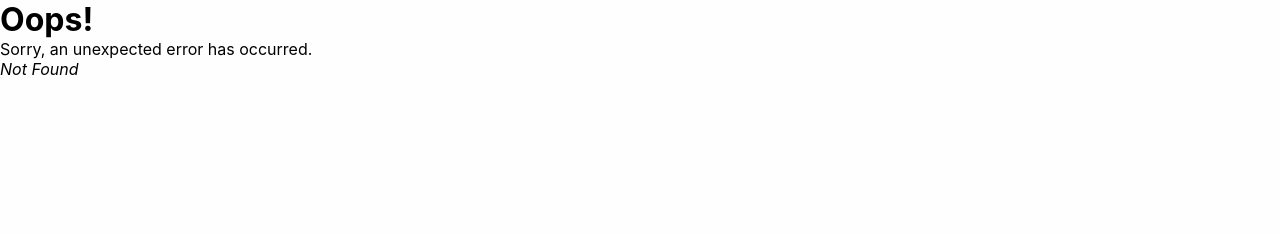
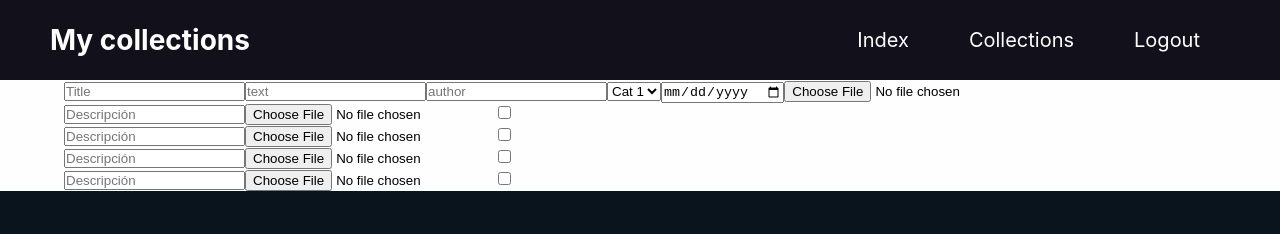
Before and after one commit to cristianS97/colecciones-react-app, a React (Create React App) app in the folder app-colecciones/: page /collection/edit in a window 1280 px wide. Before the commit this address had no page. Shown: the top 234 px of the page. Built offline with nearby package versions, Linux system fonts and the light colour scheme; grey boxes are pictures that could not be loaded.

Commit message:
Se inicia formulario de edición

```diff
--- a/app-colecciones/src/components/coleccion/CollectionDetail.jsx
+++ b/app-colecciones/src/components/coleccion/CollectionDetail.jsx
@@ -1,7 +1,7 @@
 // React
 import React from 'react';
 // React router dom
-import { useNavigate } from 'react-router-dom';
+import { useNavigate, Link } from 'react-router-dom';
 // Sweet alert
 import Swal from 'sweetalert2';
 // Mis importaciones
@@ -40,14 +40,14 @@ export const CollectionDetail = () => {
                     <p>Personas: {collection.involucrados.join(', ')}</p>
                     <p>{collection.text}</p>
                     <div className="btns">
-                        <button>
+                        <Link to='edit' className='btn'>
                             <span>Editar</span>
                             <span>Editar</span>
-                        </button>
-                        <button onClick={deleteCollection}>
+                        </Link>
+                        <a className='btn' onClick={deleteCollection}>
                             <span>Eliminar</span>
                             <span>Eliminar</span>
-                        </button>
+                        </a>
                     </div>
                 </div>
             </div>
--- /dev/null
+++ b/app-colecciones/src/components/coleccion/CollectionEdit.jsx
@@ -0,0 +1,49 @@
+import React from 'react';
+
+/*
+title: Texto
+text: Texto
+involucrados: Varios elementos
+autor: Yo
+category: Opción única
+fecha: new Date(2023, 1, 2)
+cover: imagen
+elements: Arreglo
+element: Objeto ->    { image: Imagen | description: texto }
+*/
+
+export const CollectionEdit = () => {
+    return (
+        <div>
+            <input placeholder='Title' type="text" name="" id="" />
+            <input placeholder='text' type="text" name="" id="" />
+            <input placeholder='author' type="text" name="" id="" />
+            <select name="" id="">
+                <option value="cat1">Cat 1</option>
+                <option value="cat2">Cat 2</option>
+                <option value="cat3">Cat 3</option>
+                <option value="cat4">Cat 4</option>
+                <option value="cat5">Cat 5</option>
+            </select>
+            <input placeholder='fecha' type="date" name="" id="" />
+            <input placeholder='cover' type="file" name="" id="" />
+            <br />
+            <input type="text" name="" id="" placeholder='Descripción' />
+            <input type="file" placeholder='Descripción' />
+            <input type="checkbox" name="" id="" />
+            <br />
+            <input type="text" name="" id="" placeholder='Descripción' />
+            <input type="file" placeholder='Descripción' />
+            <input type="checkbox" name="" id="" />
+            <br />
+            <input type="text" name="" id="" placeholder='Descripción' />
+            <input type="file" placeholder='Descripción' />
+            <input type="checkbox" name="" id="" />
+            <br />
+            <input type="text" name="" id="" placeholder='Descripción' />
+            <input type="file" placeholder='Descripción' />
+            <input type="checkbox" name="" id="" />
+            <br />
+        </div>
+    )
+}
--- a/app-colecciones/src/router/routes.js
+++ b/app-colecciones/src/router/routes.js
@@ -7,6 +7,7 @@ import { Index } from "../components/index/Index";
 import { Colecciones } from "../components/coleccion/Colecciones";
 import { LoginPage } from "../components/login/LoginPage";
 import { CollectionDetail } from "../components/coleccion/CollectionDetail";
+import { CollectionEdit } from "../components/coleccion/CollectionEdit";
 
 export const router = createBrowserRouter([
     {
@@ -27,6 +28,10 @@ export const router = createBrowserRouter([
                 element: <CollectionDetail />
             },
             {
+                path: 'collection/edit',
+                element: <CollectionEdit />
+            },
+            {
                 path: 'login',
                 element: <LoginPage />
             }
--- a/app-colecciones/src/styles/components/components/_button.scss
+++ b/app-colecciones/src/styles/components/components/_button.scss
@@ -81,7 +81,7 @@
                 margin: 10px auto;
                 display: flex;
                 justify-content: space-around;
-                button {
+                .btn {
                     position: relative;
                     width: 160px;
                     height: 50px;
```
